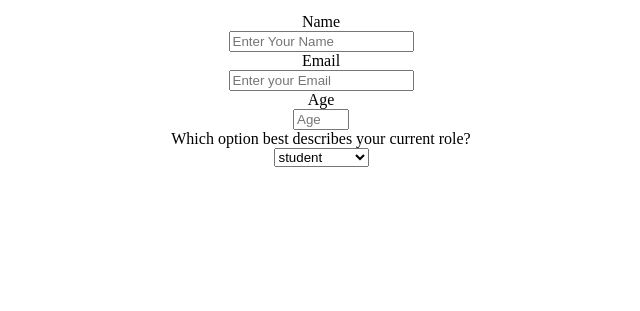
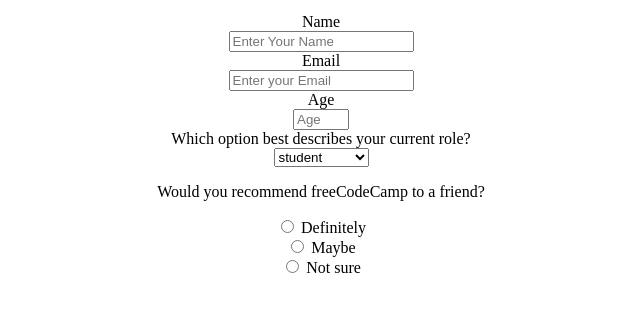
Before and after one commit to aliabbani/Ali-Marco-MicroverTrial, a plain HTML site: page index.html in a window 1280 px wide. Shown: the part 101-412 px from the top of the page, without its empty margins (319-959 px from the left). Drawn offline with Linux system fonts and the light colour scheme.

Commit message:
added step 13

```diff
--- a/index.html
+++ b/index.html
@@ -27,6 +27,16 @@
              <option value="unemployed">unemployed</option>
         </select>
 
+        <div>
+        <p> Would you recommend freeCodeCamp to a friend?</p>
+        <label>
+            <input name="something" value = "Definitely" type="radio" > Definitely </label><br>
+        <label>
+            <input name="something" value = "Maybe" type="radio" > Maybe </label><br>
+        <label>
+            <input name="something" value = "Not sure" type="radio" > Not sure </label><br>
+        </div>
+
     </form>
 </body>
 </html>
```
